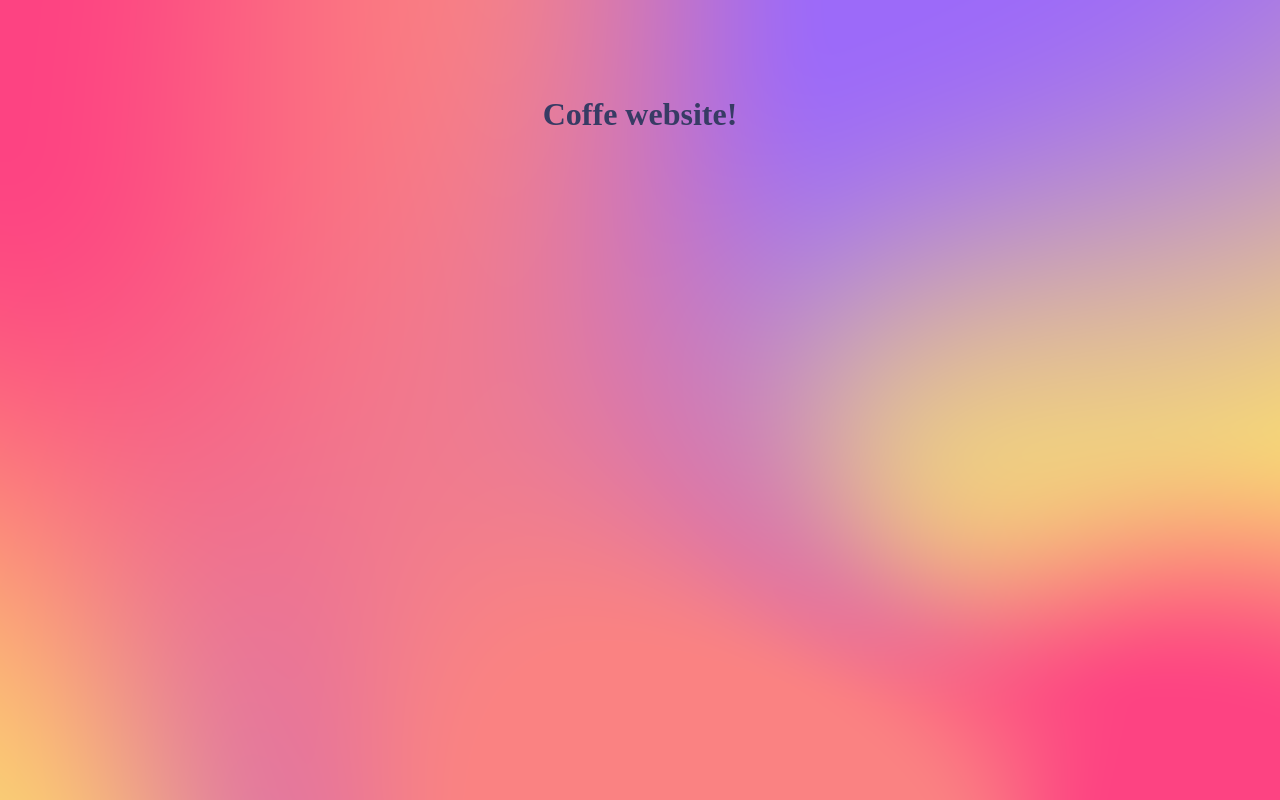
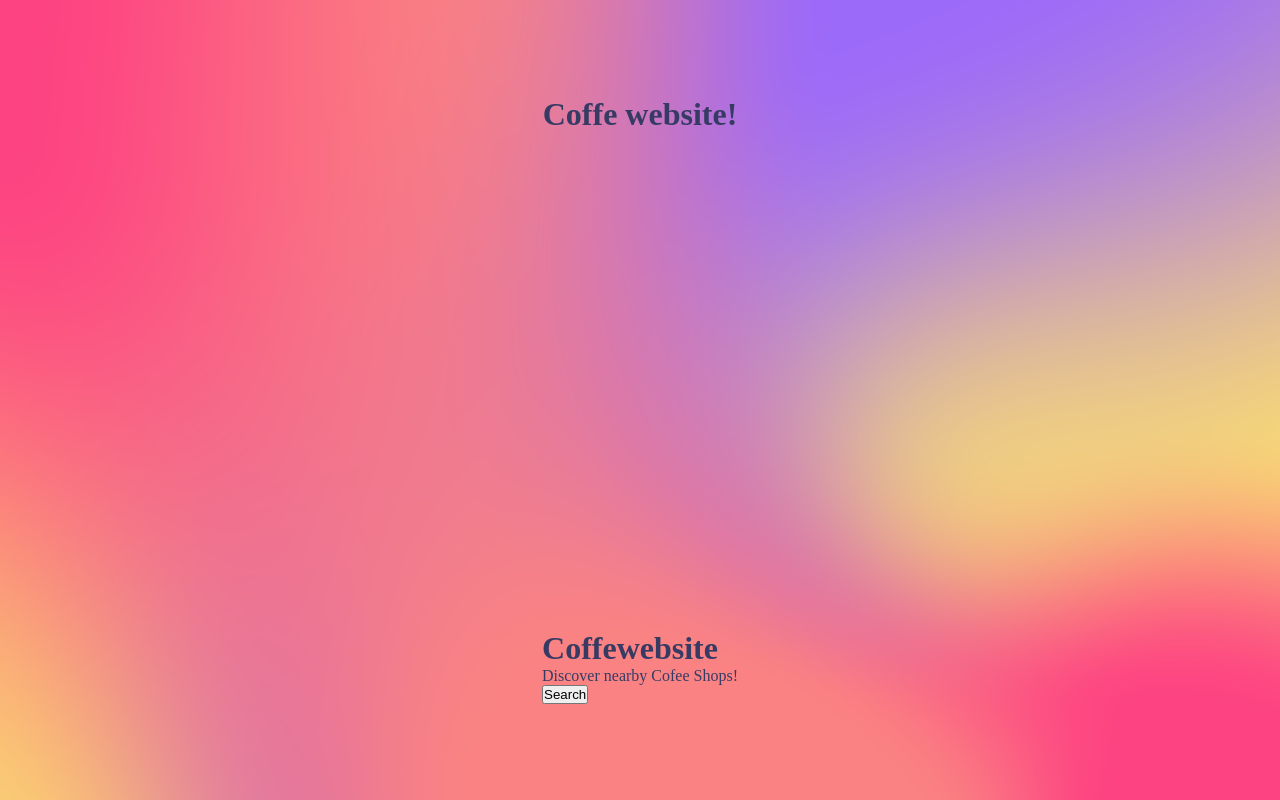
Before and after one commit to mrprg/first-next.js-app-coffe-website-, a Next.js app in the folder cofee-website/: page / in a window 1280 px wide. Built offline with nearby package versions, Linux system fonts and the light colour scheme.

Commit message:
Banner Component

```diff
--- /dev/null
+++ b/cofee-website/components/Banner.js
@@ -0,0 +1,14 @@
+const Banner = () => {
+  return (
+    <div>
+        <h1>
+            <span>Coffe</span>
+            <span>website</span>
+        </h1>
+        <p>Discover nearby Cofee Shops!</p>
+        <button>Search</button>
+    </div>
+  )
+}
+
+export default Banner;
--- a/cofee-website/pages/index.js
+++ b/cofee-website/pages/index.js
@@ -1,9 +1,9 @@
 import Head from 'next/head'
 import Image from 'next/image'
-import { Inter } from '@next/font/google'
+// import { Inter } from '@next/font/google'
 import styles from '../styles/Home.module.css'
-
-const inter = Inter({ subsets: ['latin'] })
+import Banner from '../components/Banner'
+// const inter = Inter({ subsets: ['latin'] })
 
 export default function Home() {
   return (
@@ -16,6 +16,7 @@ export default function Home() {
       </Head>
       <main className={styles.main}>
         <h1>Coffe website!</h1>
+        <Banner />
       </main>
     </>
   )
```
